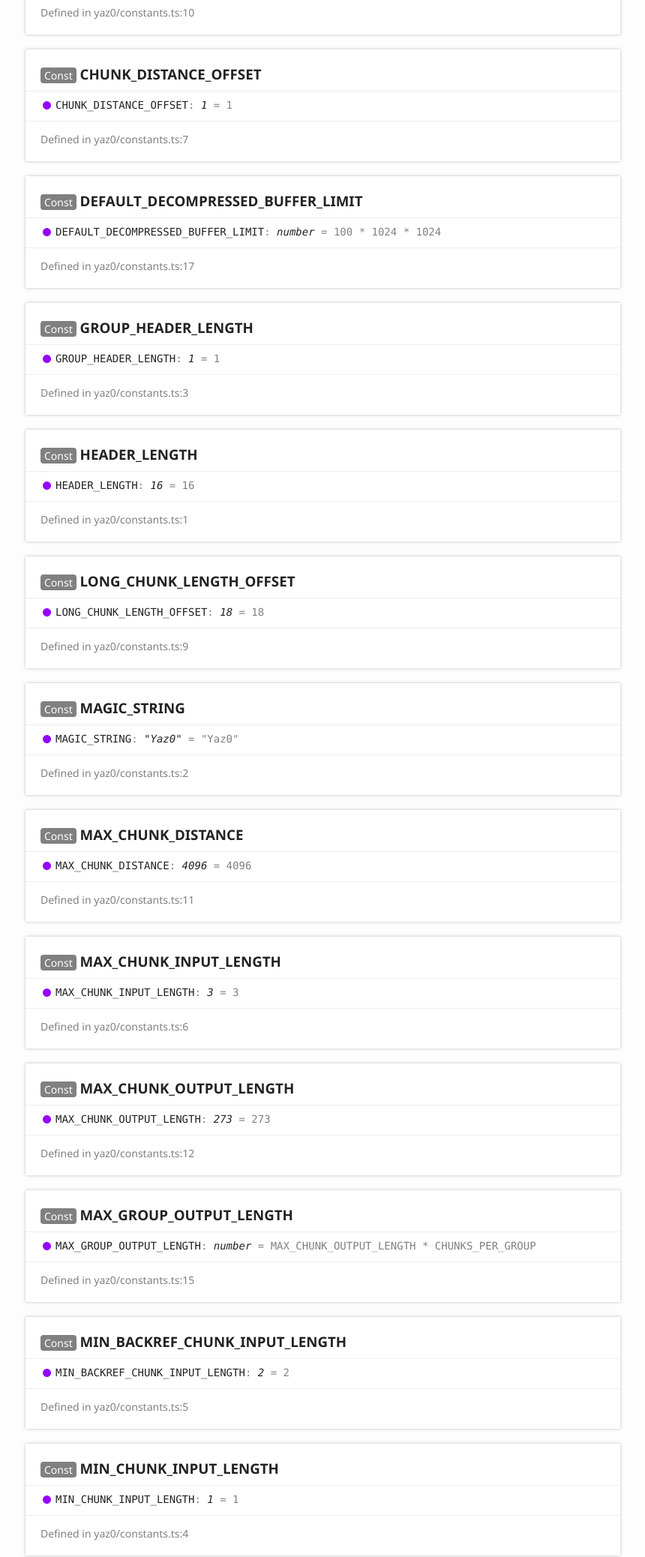
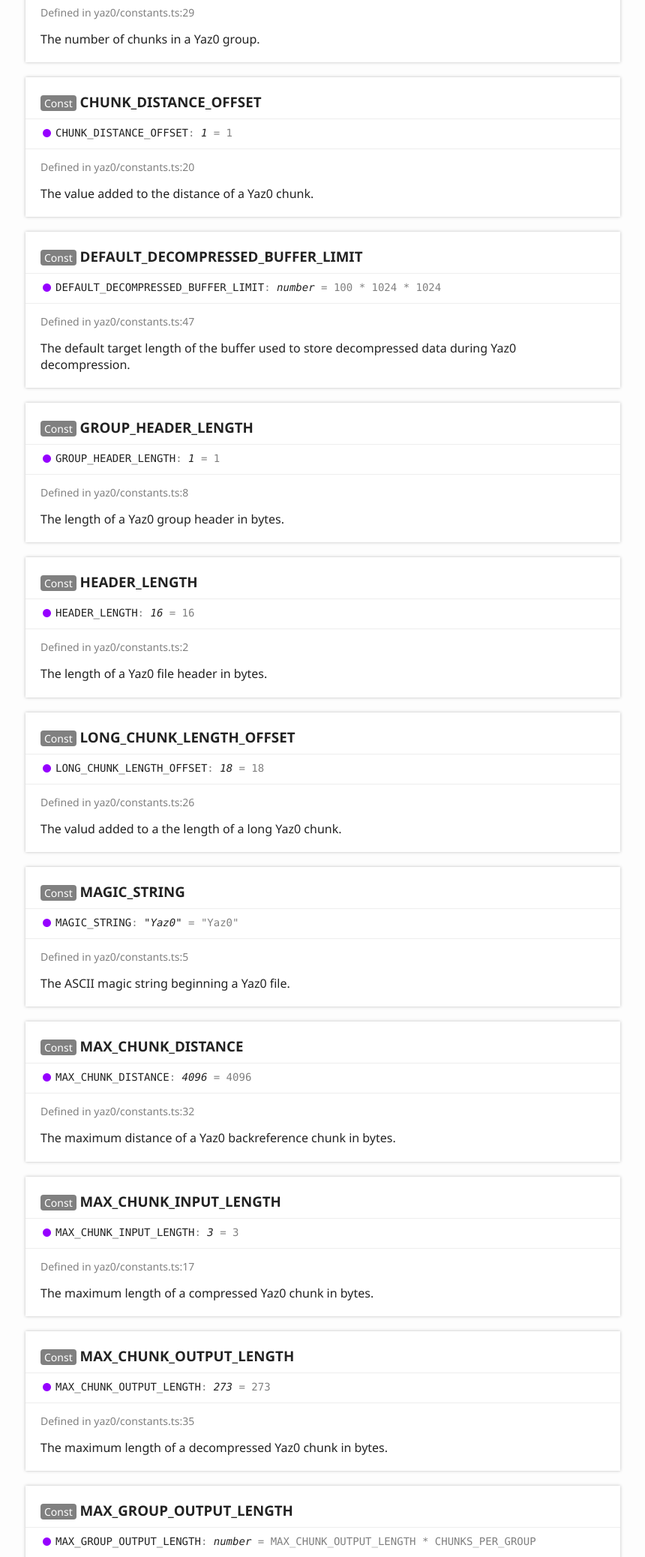
Before and after one commit to jordanbtucker/oead, a website: page docs/modules/_yaz0_constants_.html in a window 1280 px wide. Shown: the part 724-2800 px from the top of the page at 75% size, without its empty margins (6-866 px from the left). Drawn offline with Linux system fonts and the light colour scheme.

Commit message:
docs: document Yaz0 constants

```diff
--- a/docs/modules/_yaz0_constants_.html
+++ b/docs/modules/_yaz0_constants_.html
@@ -101,9 +101,14 @@
 					<div class="tsd-signature tsd-kind-icon">CHUNKS_<wbr>PER_<wbr>GROUP<span class="tsd-signature-symbol">:</span> <span class="tsd-signature-type">8</span><span class="tsd-signature-symbol"> = 8</span></div>
 					<aside class="tsd-sources">
 						<ul>
-							<li>Defined in yaz0/constants.ts:10</li>
+							<li>Defined in yaz0/constants.ts:29</li>
 						</ul>
 					</aside>
+					<div class="tsd-comment tsd-typography">
+						<div class="lead">
+							<p>The number of chunks in a Yaz0 group.</p>
+						</div>
+					</div>
 				</section>
 				<section class="tsd-panel tsd-member tsd-kind-variable tsd-parent-kind-module">
 					<a name="chunk_distance_offset" class="tsd-anchor"></a>
@@ -111,9 +116,14 @@
 					<div class="tsd-signature tsd-kind-icon">CHUNK_<wbr>DISTANCE_<wbr>OFFSET<span class="tsd-signature-symbol">:</span> <span class="tsd-signature-type">1</span><span class="tsd-signature-symbol"> = 1</span></div>
 					<aside class="tsd-sources">
 						<ul>
-							<li>Defined in yaz0/constants.ts:7</li>
+							<li>Defined in yaz0/constants.ts:20</li>
 						</ul>
 					</aside>
+					<div class="tsd-comment tsd-typography">
+						<div class="lead">
+							<p>The value added to the distance of a Yaz0 chunk.</p>
+						</div>
+					</div>
 				</section>
 				<section class="tsd-panel tsd-member tsd-kind-variable tsd-parent-kind-module">
 					<a name="default_decompressed_buffer_limit" class="tsd-anchor"></a>
@@ -121,9 +131,15 @@
 					<div class="tsd-signature tsd-kind-icon">DEFAULT_<wbr>DECOMPRESSED_<wbr>BUFFER_<wbr>LIMIT<span class="tsd-signature-symbol">:</span> <span class="tsd-signature-type">number</span><span class="tsd-signature-symbol"> = 100 * 1024 * 1024</span></div>
 					<aside class="tsd-sources">
 						<ul>
-							<li>Defined in yaz0/constants.ts:17</li>
+							<li>Defined in yaz0/constants.ts:47</li>
 						</ul>
 					</aside>
+					<div class="tsd-comment tsd-typography">
+						<div class="lead">
+							<p>The default target length of the buffer used to store decompressed data
+							during Yaz0 decompression.</p>
+						</div>
+					</div>
 				</section>
 				<section class="tsd-panel tsd-member tsd-kind-variable tsd-parent-kind-module">
 					<a name="group_header_length" class="tsd-anchor"></a>
@@ -131,9 +147,14 @@
 					<div class="tsd-signature tsd-kind-icon">GROUP_<wbr>HEADER_<wbr>LENGTH<span class="tsd-signature-symbol">:</span> <span class="tsd-signature-type">1</span><span class="tsd-signature-symbol"> = 1</span></div>
 					<aside class="tsd-sources">
 						<ul>
-							<li>Defined in yaz0/constants.ts:3</li>
+							<li>Defined in yaz0/constants.ts:8</li>
 						</ul>
 					</aside>
+					<div class="tsd-comment tsd-typography">
+						<div class="lead">
+							<p>The length of a Yaz0 group header in bytes.</p>
+						</div>
+					</div>
 				</section>
 				<section class="tsd-panel tsd-member tsd-kind-variable tsd-parent-kind-module">
 					<a name="header_length" class="tsd-anchor"></a>
@@ -141,9 +162,14 @@
 					<div class="tsd-signature tsd-kind-icon">HEADER_<wbr>LENGTH<span class="tsd-signature-symbol">:</span> <span class="tsd-signature-type">16</span><span class="tsd-signature-symbol"> = 16</span></div>
 					<aside class="tsd-sources">
 						<ul>
-							<li>Defined in yaz0/constants.ts:1</li>
+							<li>Defined in yaz0/constants.ts:2</li>
 						</ul>
 					</aside>
+					<div class="tsd-comment tsd-typography">
+						<div class="lead">
+							<p>The length of a Yaz0 file header in bytes.</p>
+						</div>
+					</div>
 				</section>
 				<section class="tsd-panel tsd-member tsd-kind-variable tsd-parent-kind-module">
 					<a name="long_chunk_length_offset" class="tsd-anchor"></a>
@@ -151,9 +177,14 @@
 					<div class="tsd-signature tsd-kind-icon">LONG_<wbr>CHUNK_<wbr>LENGTH_<wbr>OFFSET<span class="tsd-signature-symbol">:</span> <span class="tsd-signature-type">18</span><span class="tsd-signature-symbol"> = 18</span></div>
 					<aside class="tsd-sources">
 						<ul>
-							<li>Defined in yaz0/constants.ts:9</li>
+							<li>Defined in yaz0/constants.ts:26</li>
 						</ul>
 					</aside>
+					<div class="tsd-comment tsd-typography">
+						<div class="lead">
+							<p>The valud added to a the length of a long Yaz0 chunk.</p>
+						</div>
+					</div>
 				</section>
 				<section class="tsd-panel tsd-member tsd-kind-variable tsd-parent-kind-module">
 					<a name="magic_string" class="tsd-anchor"></a>
@@ -161,9 +192,14 @@
 					<div class="tsd-signature tsd-kind-icon">MAGIC_<wbr>STRING<span class="tsd-signature-symbol">:</span> <span class="tsd-signature-type">"Yaz0"</span><span class="tsd-signature-symbol"> = &quot;Yaz0&quot;</span></div>
 					<aside class="tsd-sources">
 						<ul>
-							<li>Defined in yaz0/constants.ts:2</li>
+							<li>Defined in yaz0/constants.ts:5</li>
 						</ul>
 					</aside>
+					<div class="tsd-comment tsd-typography">
+						<div class="lead">
+							<p>The ASCII magic string beginning a Yaz0 file.</p>
+						</div>
+					</div>
 				</section>
 				<section class="tsd-panel tsd-member tsd-kind-variable tsd-parent-kind-module">
 					<a name="max_chunk_distance" class="tsd-anchor"></a>
@@ -171,9 +207,14 @@
 					<div class="tsd-signature tsd-kind-icon">MAX_<wbr>CHUNK_<wbr>DISTANCE<span class="tsd-signature-symbol">:</span> <span class="tsd-signature-type">4096</span><span class="tsd-signature-symbol"> = 4096</span></div>
 					<aside class="tsd-sources">
 						<ul>
-							<li>Defined in yaz0/constants.ts:11</li>
+							<li>Defined in yaz0/constants.ts:32</li>
 						</ul>
 					</aside>
+					<div class="tsd-comment tsd-typography">
+						<div class="lead">
+							<p>The maximum distance of a Yaz0 backreference chunk in bytes.</p>
+						</div>
+					</div>
 				</section>
 				<section class="tsd-panel tsd-member tsd-kind-variable tsd-parent-kind-module">
 					<a name="max_chunk_input_length" class="tsd-anchor"></a>
@@ -181,9 +222,14 @@
 					<div class="tsd-signature tsd-kind-icon">MAX_<wbr>CHUNK_<wbr>INPUT_<wbr>LENGTH<span class="tsd-signature-symbol">:</span> <span class="tsd-signature-type">3</span><span class="tsd-signature-symbol"> = 3</span></div>
 					<aside class="tsd-sources">
 						<ul>
-							<li>Defined in yaz0/constants.ts:6</li>
+							<li>Defined in yaz0/constants.ts:17</li>
 						</ul>
 					</aside>
+					<div class="tsd-comment tsd-typography">
+						<div class="lead">
+							<p>The maximum length of a compressed Yaz0 chunk in bytes.</p>
+						</div>
+					</div>
 				</section>
 				<section class="tsd-panel tsd-member tsd-kind-variable tsd-parent-kind-module">
 					<a name="max_chunk_output_length" class="tsd-anchor"></a>
@@ -191,9 +237,14 @@
 					<div class="tsd-signature tsd-kind-icon">MAX_<wbr>CHUNK_<wbr>OUTPUT_<wbr>LENGTH<span class="tsd-signature-symbol">:</span> <span class="tsd-signature-type">273</span><span class="tsd-signature-symbol"> = 273</span></div>
 					<aside class="tsd-sources">
 						<ul>
-							<li>Defined in yaz0/constants.ts:12</li>
+							<li>Defined in yaz0/constants.ts:35</li>
 						</ul>
 					</aside>
+					<div class="tsd-comment tsd-typography">
+						<div class="lead">
+							<p>The maximum length of a decompressed Yaz0 chunk in bytes.</p>
+						</div>
+					</div>
 				</section>
 				<section class="tsd-panel tsd-member tsd-kind-variable tsd-parent-kind-module">
 					<a name="max_group_output_length" class="tsd-anchor"></a>
@@ -201,9 +252,14 @@
 					<div class="tsd-signature tsd-kind-icon">MAX_<wbr>GROUP_<wbr>OUTPUT_<wbr>LENGTH<span class="tsd-signature-symbol">:</span> <span class="tsd-signature-type">number</span><span class="tsd-signature-symbol"> = MAX_CHUNK_OUTPUT_LENGTH * CHUNKS_PER_GROUP</span></div>
 					<aside class="tsd-sources">
 						<ul>
-							<li>Defined in yaz0/constants.ts:15</li>
+							<li>Defined in yaz0/constants.ts:42</li>
 						</ul>
 					</aside>
+					<div class="tsd-comment tsd-typography">
+						<div class="lead">
+							<p>The maximum length of a decompressed Yaz0 group in bytes.</p>
+						</div>
+					</div>
 				</section>
 				<section class="tsd-panel tsd-member tsd-kind-variable tsd-parent-kind-module">
 					<a name="min_backref_chunk_input_length" class="tsd-anchor"></a>
@@ -211,9 +267,14 @@
 					<div class="tsd-signature tsd-kind-icon">MIN_<wbr>BACKREF_<wbr>CHUNK_<wbr>INPUT_<wbr>LENGTH<span class="tsd-signature-symbol">:</span> <span class="tsd-signature-type">2</span><span class="tsd-signature-symbol"> = 2</span></div>
 					<aside class="tsd-sources">
 						<ul>
-							<li>Defined in yaz0/constants.ts:5</li>
+							<li>Defined in yaz0/constants.ts:14</li>
 						</ul>
 					</aside>
+					<div class="tsd-comment tsd-typography">
+						<div class="lead">
+							<p>The minimum length of a compressed Yaz0 backreference chunk in bytes.</p>
+						</div>
+					</div>
 				</section>
 				<section class="tsd-panel tsd-member tsd-kind-variable tsd-parent-kind-module">
 					<a name="min_chunk_input_length" class="tsd-anchor"></a>
@@ -221,9 +282,14 @@
 					<div class="tsd-signature tsd-kind-icon">MIN_<wbr>CHUNK_<wbr>INPUT_<wbr>LENGTH<span class="tsd-signature-symbol">:</span> <span class="tsd-signature-type">1</span><span class="tsd-signature-symbol"> = 1</span></div>
 					<aside class="tsd-sources">
 						<ul>
-							<li>Defined in yaz0/constants.ts:4</li>
+							<li>Defined in yaz0/constants.ts:11</li>
 						</ul>
 					</aside>
+					<div class="tsd-comment tsd-typography">
+						<div class="lead">
+							<p>The minimum length of a compressed Yaz0 chunk in bytes.</p>
+						</div>
+					</div>
 				</section>
 				<section class="tsd-panel tsd-member tsd-kind-variable tsd-parent-kind-module">
 					<a name="min_group_input_length" class="tsd-anchor"></a>
@@ -231,9 +297,14 @@
 					<div class="tsd-signature tsd-kind-icon">MIN_<wbr>GROUP_<wbr>INPUT_<wbr>LENGTH<span class="tsd-signature-symbol">:</span> <span class="tsd-signature-type">number</span><span class="tsd-signature-symbol"> = GROUP_HEADER_LENGTH + MIN_CHUNK_INPUT_LENGTH * CHUNKS_PER_GROUP</span></div>
 					<aside class="tsd-sources">
 						<ul>
-							<li>Defined in yaz0/constants.ts:13</li>
+							<li>Defined in yaz0/constants.ts:38</li>
 						</ul>
 					</aside>
+					<div class="tsd-comment tsd-typography">
+						<div class="lead">
+							<p>The minimum length of a compressed Yaz0 group in bytes.</p>
+						</div>
+					</div>
 				</section>
 				<section class="tsd-panel tsd-member tsd-kind-variable tsd-parent-kind-module">
 					<a name="short_chunk_length_offset" class="tsd-anchor"></a>
@@ -241,9 +312,14 @@
 					<div class="tsd-signature tsd-kind-icon">SHORT_<wbr>CHUNK_<wbr>LENGTH_<wbr>OFFSET<span class="tsd-signature-symbol">:</span> <span class="tsd-signature-type">2</span><span class="tsd-signature-symbol"> = 2</span></div>
 					<aside class="tsd-sources">
 						<ul>
-							<li>Defined in yaz0/constants.ts:8</li>
+							<li>Defined in yaz0/constants.ts:23</li>
 						</ul>
 					</aside>
+					<div class="tsd-comment tsd-typography">
+						<div class="lead">
+							<p>The valud added to a the length of a short Yaz0 chunk.</p>
+						</div>
+					</div>
 				</section>
 			</section>
 		</div>
```
Also changed, not shown: src/yaz0/constants.ts (+30 -0 lines).
